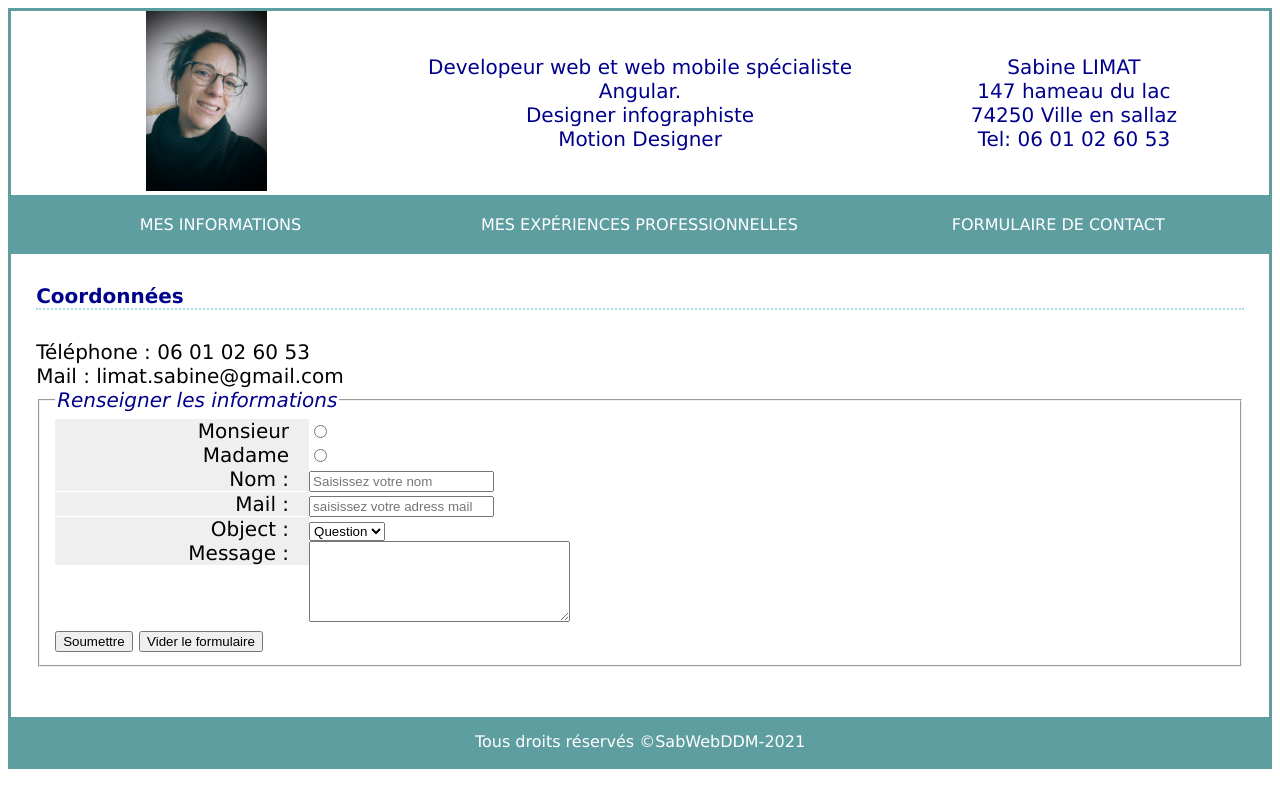
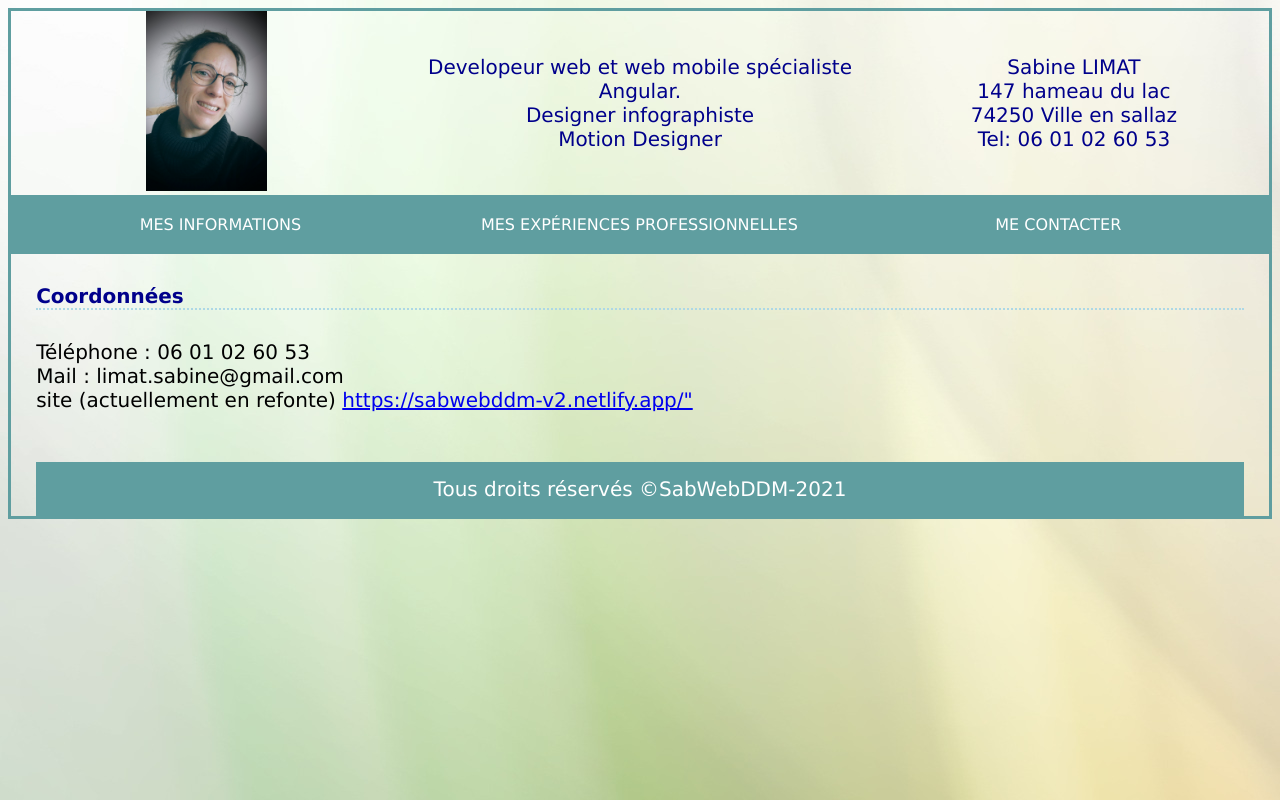
Before and after one commit to Sabine74/CVWebDevelopeur, a plain HTML site: page contact.html in a window 1280 px wide. Drawn offline with Linux system fonts and the light colour scheme.

Commit message:
correction files

```diff
--- a/contact.html
+++ b/contact.html
@@ -42,7 +42,7 @@
                <a href="experiencespro.html">Mes expériences professionnelles</a>
           </li>
           <li class="menu-contact">
-              <a href="contact.html">Formulaire de contact</a>
+              <a href="contact.html">Me contacter</a>
           </li>
         </ul>
     </nav>
@@ -52,43 +52,9 @@
       <div>
         Téléphone : 06 01 02 60 53<br>
         Mail : limat.sabine@gmail.com<br>
-    <!-----formulaire------>
-        <form>
-          <fieldset>
-            <legend class="color-blueDark">Renseigner les informations</legend>
-            <div>
-              <input type="radio" id="Mr" name="civilité" value="Mr">
-              <label for="Mr" class="inline-label">Monsieur</label>
-          </div>
-          <div>
-              <input type="radio" id="Mme" name="civilité" value="Mme">
-              <label for="Mme" class="inline-label">Madame</label>
-          </div>
-            <div>
-              <label for="name">Nom :</label>
-              <input type="text" name="name" id="name" placeholder="Saisissez votre nom">
-            </div>
-            <div>
-              <label for="email">Mail :</label>
-              <input type="email" name="email" id="email" placeholder="saisissez votre adress mail">
-            </div>
-            <div>
-                <label for="objet">Object :</label>
-                <select name="objet" id="objet">
-                  <option>Question</option>
-                  <option>Autre</option>
-                </select>
-            </div>
-            <div>
-                <label for="message">Message :</label>
-                <textarea name="message" id="message" cols="30" rows="5"></textarea>
-            </div>
-            <button type="submit">Soumettre</button>
-            <button type="reset">Vider le formulaire</button>
-          </fieldset>
-        </form>
-      </div>
-  </div>
+        site (actuellement en refonte) <a href="https://sabwebddm-v2.netlify.app/">https://sabwebddm-v2.netlify.app/"</a>
+        </div>
+
       <!----------footer--------->
       <div class="footer text-center color-withe bg-colorBluegrey">
         Tous droits réservés &copy;SabWebDDM-2021
--- a/style.css
+++ b/style.css
@@ -1,6 +1,7 @@
 body{
   font-family: Verdana, Geneva, Tahoma, sans-serif;
   border:3px solid cadetblue;
+  background: url(texture-light-color.jpg);
 }
 .size20px{
   font-size: 20px;
@@ -9,7 +10,7 @@ body{
   color:darkblue;
 }
 .color-lightblue{
-  color: lightblue;
+  color: rgb(76, 195, 235);
 }
 .color-greenyellow{
   color: greenyellow;
```
Also changed, not shown: experiencespro.html (+2 -2 lines), index.html (+1 -1 lines), mesinfos.html (+4 -4 lines), texture-light-color.jpg (added).
